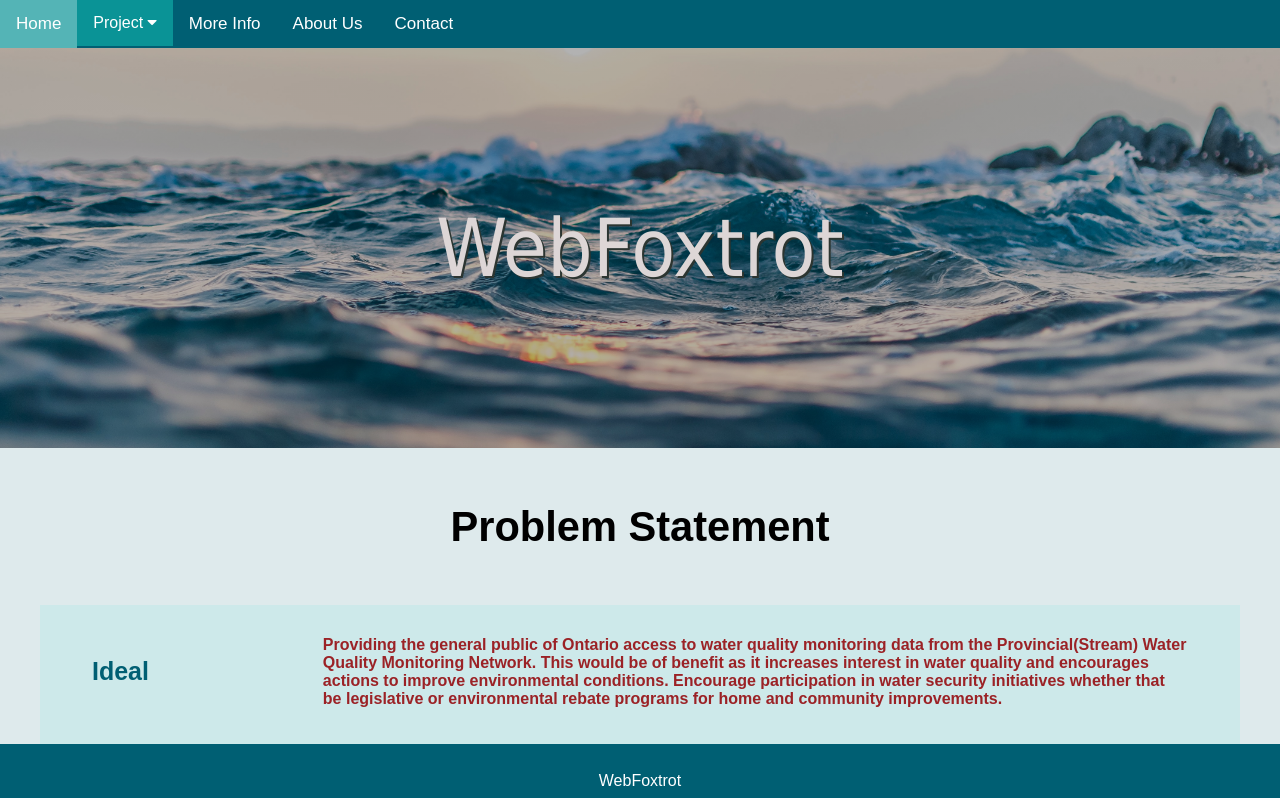
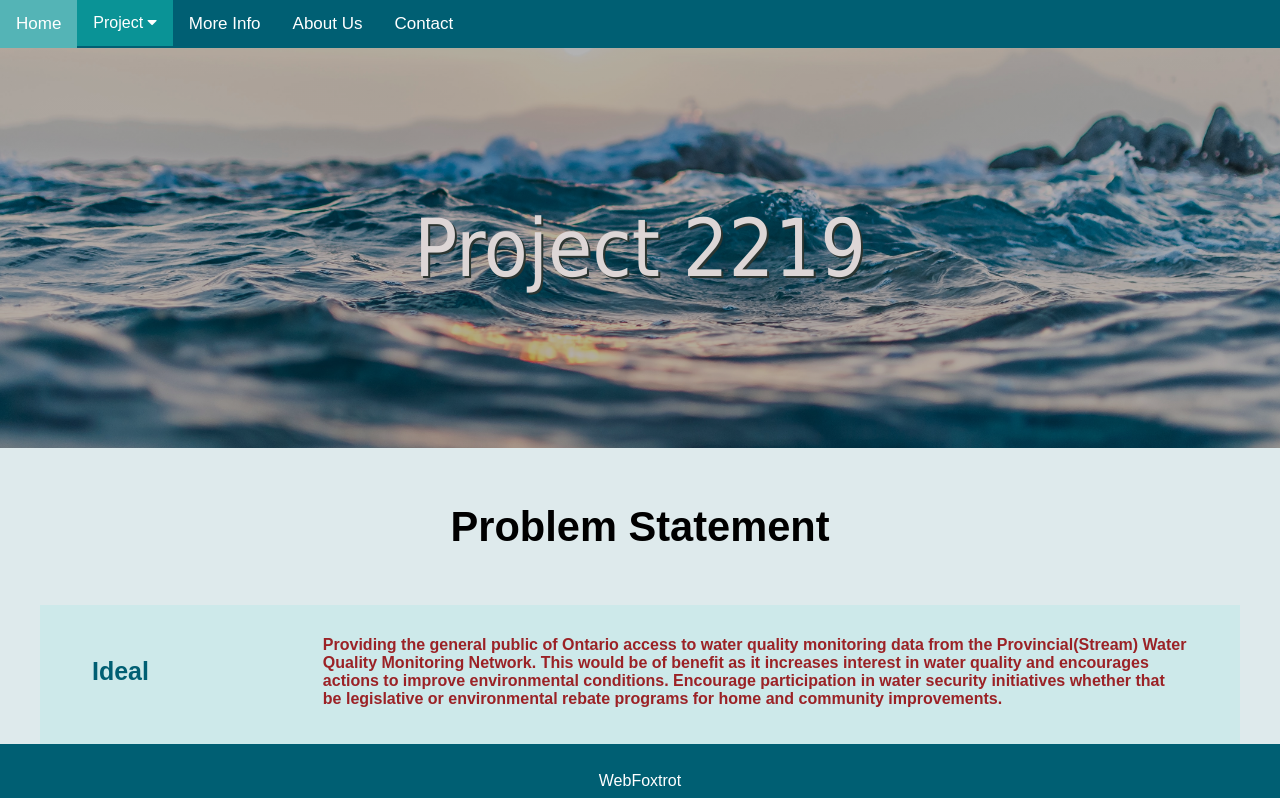
Before and after one commit to katays/CobourgWaterMapping, a plain HTML site: page Project.html in a window 1280 px wide. Shown: the top 798 px of the page. Drawn offline with Linux system fonts and the light colour scheme.

Commit message:
Update Project.html

```diff
--- a/Project.html
+++ b/Project.html
@@ -4,7 +4,7 @@
         <link rel="stylesheet" href="CSS/style.css">
         <!-- <link rel="stylesheet" href="CSS/project.css"> -->
         <script src="JS/script.js" defer></script>
-        <title>WebFoxtrot</title>
+        <title>Sustainable Cobourg</title>
         <meta name="viewport" content="width=device-width, initial-scale=1">
         <link rel="stylesheet" href="https://cdnjs.cloudflare.com/ajax/libs/font-awesome/4.7.0/css/font-awesome.min.css">
     </head>
@@ -37,7 +37,7 @@
         <!-- Hero Image - BC -->
         <div class="hero-image">
             <div class="hero-text">
-                WebFoxtrot
+                Project 2219
             </div>
         </div>
         <main id="project-page">
```
